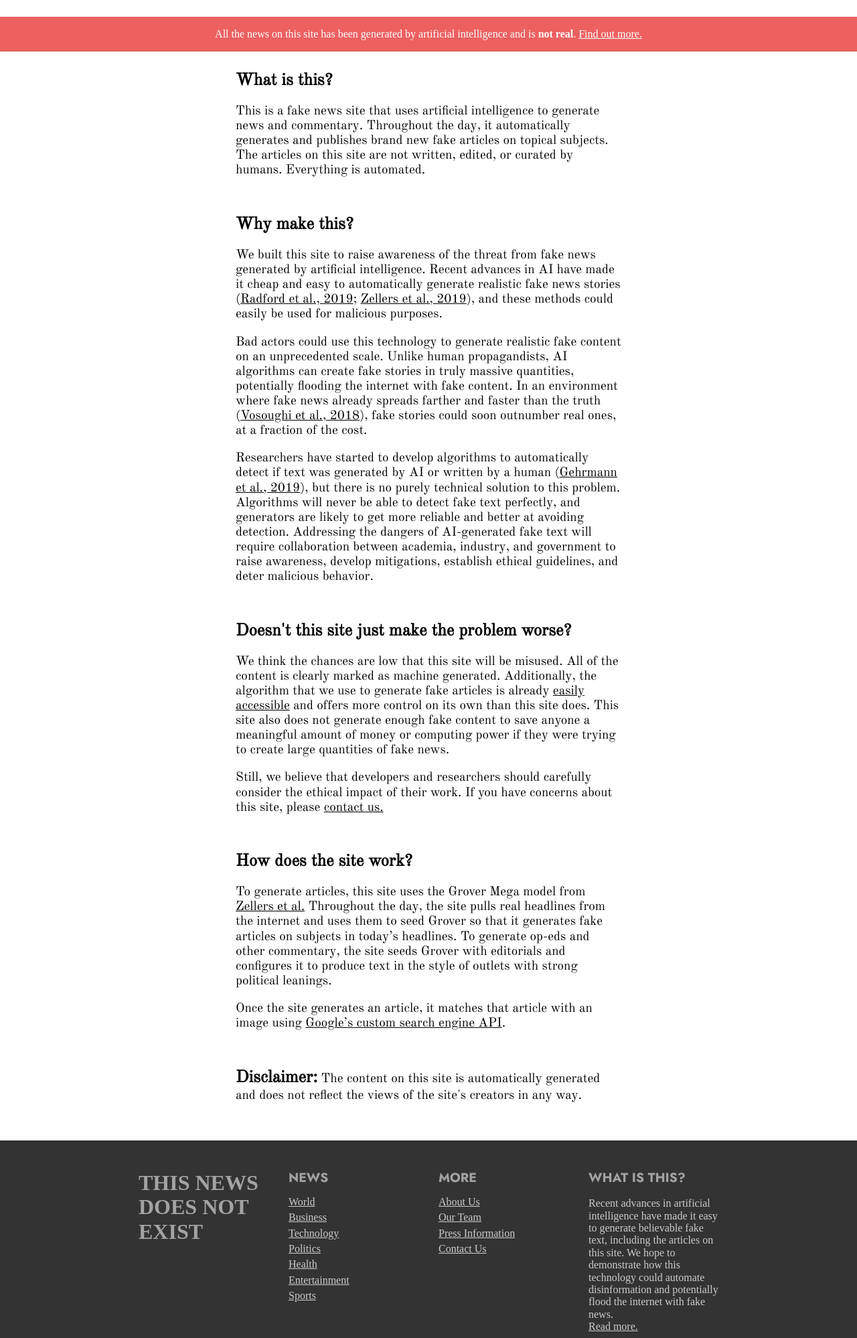
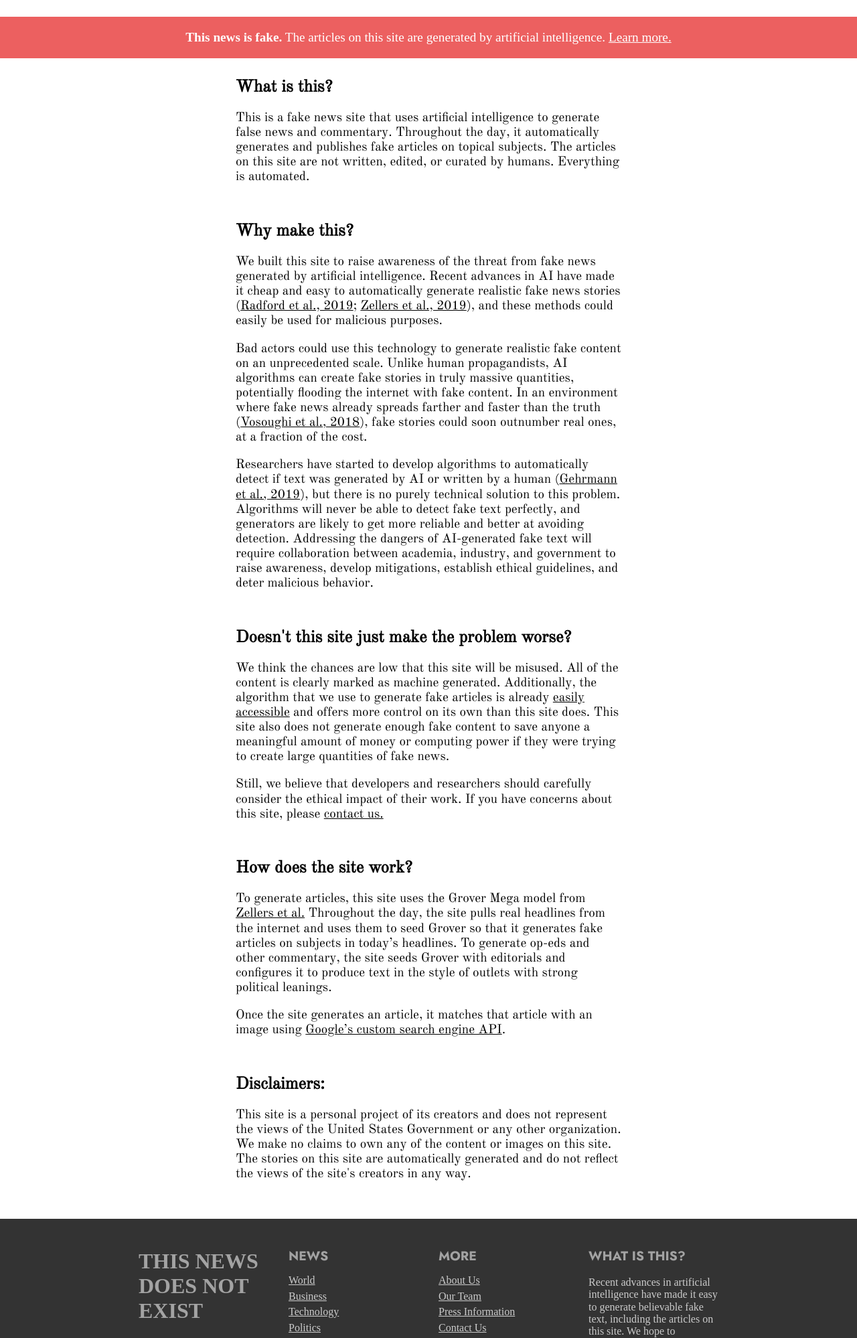
Before and after one commit to Brvtvs/thisnewsdoesnotexist, a Flask app: page /about in a window 1280 px wide. Shown: the part 164-2162 px from the top of the page at 67% size. Run offline with Flask 2, Linux system fonts and the light colour scheme; some libraries are stand-ins or nearby versions; some web fonts are replaced.

Commit message:
Make disclaimers clearer.

```diff
--- a/flask-app/static/style/site.css
+++ b/flask-app/static/style/site.css
@@ -91,6 +91,7 @@ html {
     padding-bottom: 1px;
     position: sticky;
     top: 0;
+    font-size: 1.2em;
 }
 
 #banner a {
--- a/flask-app/templates/about.html
+++ b/flask-app/templates/about.html
@@ -3,8 +3,8 @@
 {% endwith %}
 <div id="content-article" class="about">
     <p><b>What is this?</b></p>
-    <p>This is a fake news site that uses artificial intelligence to generate news and commentary.
-        Throughout the day, it automatically generates and publishes brand new fake articles on topical subjects.
+    <p>This is a fake news site that uses artificial intelligence to generate false news and commentary.
+        Throughout the day, it automatically generates and publishes fake articles on topical subjects.
         The articles on this site are not written, edited, or curated by humans. Everything is automated.</p>
     <br>
     <p><b>Why make this?</b></p>
@@ -46,9 +46,10 @@
     <p>Once the site generates an article, it matches that article with an image using <a
             href="https://cse.google.com/cse/">Google’s custom search engine API</a>.</p>
     <br>
-    <p><b>Disclaimer:</b> The content on this site is automatically generated and does not reflect the views of the
-        site's creators in
-        any way.</p>
+    <p><b>Disclaimers:</b></p>
+    <p>This site is a personal project of its creators and does not represent the views of the United States Government
+        or any other organization. We make no claims to own any of the content or images on this site. The stories on
+        this site are automatically generated and do not reflect the views of the site's creators in any way. </p>
 </div>
 
 <br><br>
--- a/flask-app/templates/header.html
+++ b/flask-app/templates/header.html
@@ -54,7 +54,6 @@
         </div>
     </div>
     <div id="banner">
-        <p>All the news on this site has been generated by artificial intelligence and is <b>not real</b>. <a
-                href="/about">Find
-            out more.</a></p>
+        <p><b>This news is fake.</b> The articles on this site are generated by artificial intelligence.
+            <a href="/about">Learn more.</a></p>
     </div>
```
